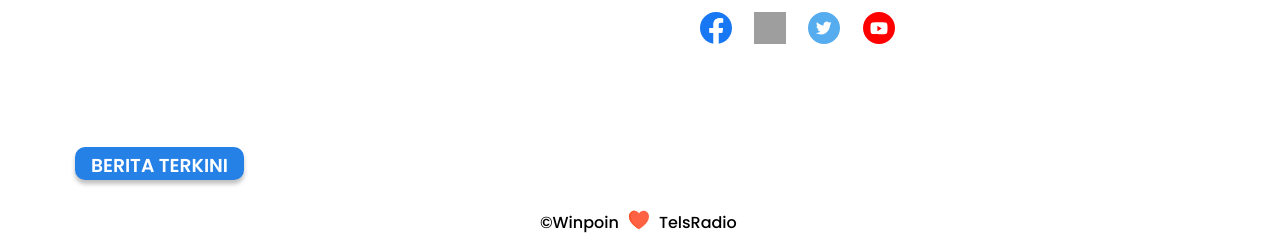
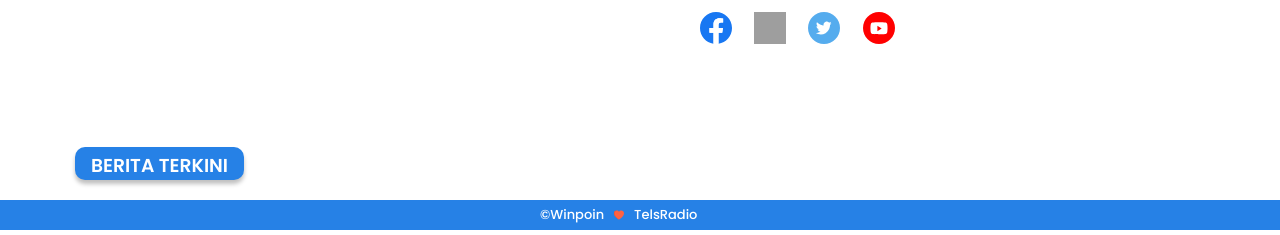
Before and after one commit to fadilkun45/FLASK-TelsRadio, a Flask app: template Apps/BACK-END/templates/berita.html in a window 1280 px wide. Shown: the part 989-1224 px from the top of the page. Run offline with Flask 2, Linux system fonts and the light colour scheme; the template is opened without the code that fills it, so the values that code supplies are empty; grey boxes labelled with a size stand in for pictures from a placeholder-image service; some libraries are stand-ins or nearby versions; grey boxes are pictures that could not be loaded.

Commit message:
Background Footer

```diff
--- a/Apps/BACK-END/static/assets/css/berita.css
+++ b/Apps/BACK-END/static/assets/css/berita.css
@@ -235,17 +235,23 @@
 
 /* footer */
 
+footer {
+    background-color: #2681E6 ;
+    color : #FFFFFF ;
+    padding : 5px 0;
+}
 
-footer {
+.copyright {
     display: flex ;
     flex-direction: row ;
-    margin: auto ;
+    margin: 0 auto ;
     width : 200px ;
-    margin-top : 10px ;
+    font-size: 13px ;
 }
 
-footer img {
-width : 20px ;
-height: 20px ;
-margin : 0 10px  ;
+.copyright img {
+    width : 10px ;
+    height: 10px ;
+    margin : 0 10px  ;
+    padding-top: 5px ;
 }
--- a/Apps/BACK-END/templates/berita.html
+++ b/Apps/BACK-END/templates/berita.html
@@ -115,9 +115,11 @@
         </div>
 
         <footer>
-            <p>©Winpoin</p>
-            <img src="static/assets/img/hati.svg" alt="#">
-            <p>TelsRadio</p>
+            <div class="copyright">
+             <p>©Winpoin</p>
+             <img src="static/assets/img/hati.svg" alt="#">
+             <p>TelsRadio</p>
+             </div>
         </footer>
     </body>
 </html>
```
